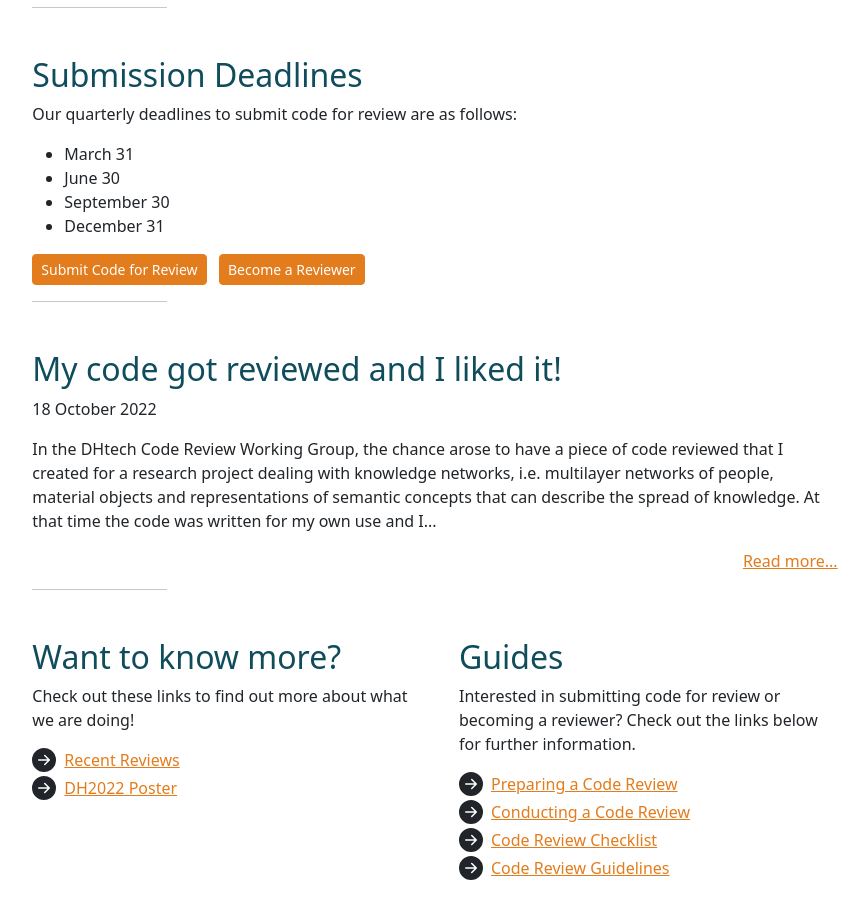
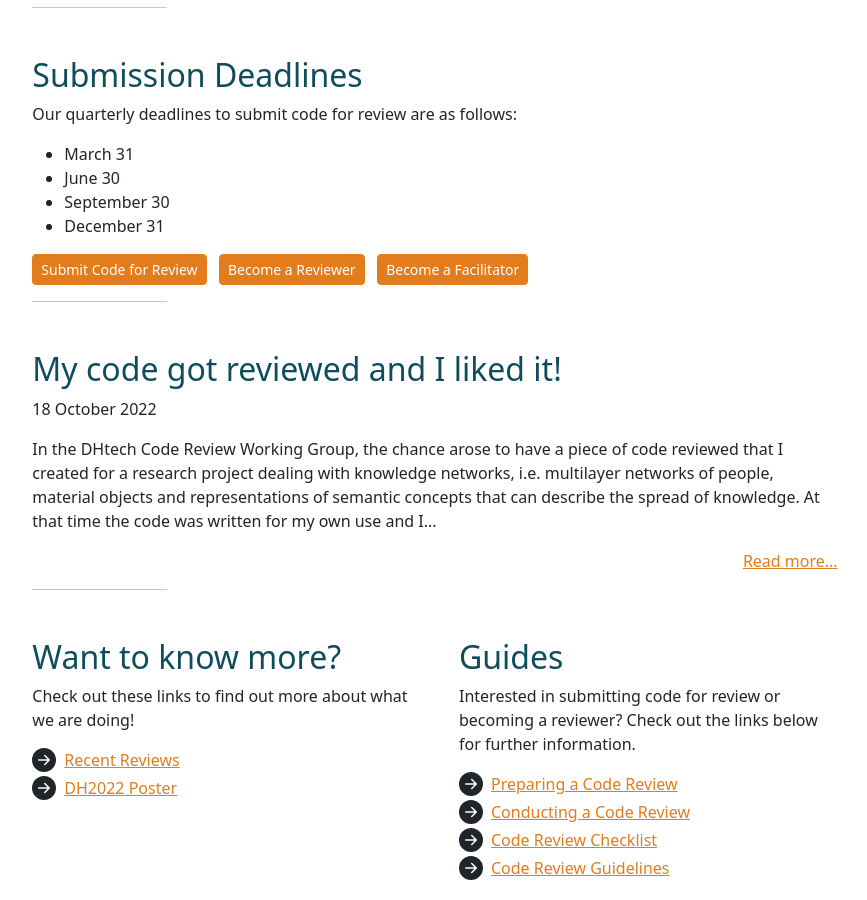
Before and after one commit to DHCodeReview/DHCodeReview.github.io, a Jekyll site: the page built from index.html, in a window 1280 px wide and 900 px high, scrolled down 914 px. Shown: the whole window, without its empty margins (205-1072 px from the left). Built offline with Jekyll 4.4.1, drawn with Linux system fonts in a browser that asks for light colours; nearby versions of some CDN libraries; library files that are not in the unit come from our copies.

Commit message:
Fixed dropdown button text, and added one more facilitator button

```diff
--- a/_layouts/default.html
+++ b/_layouts/default.html
@@ -87,8 +87,8 @@
         <a class="nav-link dropdown-toggle" data-bs-toggle="dropdown" href="#" role="button" aria-expanded="false">Let's Go!</a>
         <ul class="dropdown-menu">
           <li><a class="dropdown-item" href="submit-code.html">Submit Code</a></li>
-          <li><a class="dropdown-item" href="https://forms.gle/PepxF6U64AT2Y5TZA">Become Reviewer</a></li>
-          <li><a class="dropdown-item" href="facilitator.html">Become Facilitator</a></li>
+          <li><a class="dropdown-item" href="https://forms.gle/PepxF6U64AT2Y5TZA">Become a Reviewer</a></li>
+          <li><a class="dropdown-item" href="facilitator.html">Become a Facilitator</a></li>
         </ul>
       </li>
     </ul>
--- a/index.html
+++ b/index.html
@@ -54,6 +54,8 @@
       <a href="submit-code.html" class="btn btn-primary btn-sm" type="submit">Submit Code for Review</a>
       &nbsp;
       <a href="https://forms.gle/PepxF6U64AT2Y5TZA" class="btn btn-primary btn-sm" type="submit">Become a Reviewer</a>
+      &nbsp;
+      <a href="facilitator.html" class="btn btn-primary btn-sm" type="submit">Become a Facilitator</a>
     </p>
     <hr class="col-3 col-md-2 mb-5">
     {% for post in site.posts limit:1 %}
```
